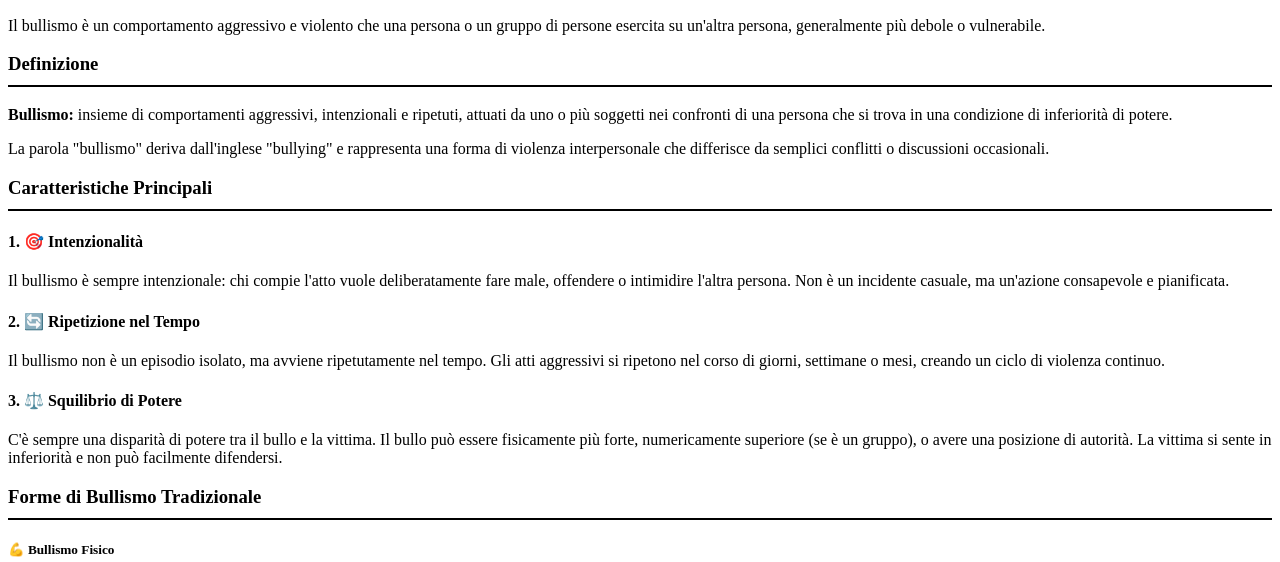
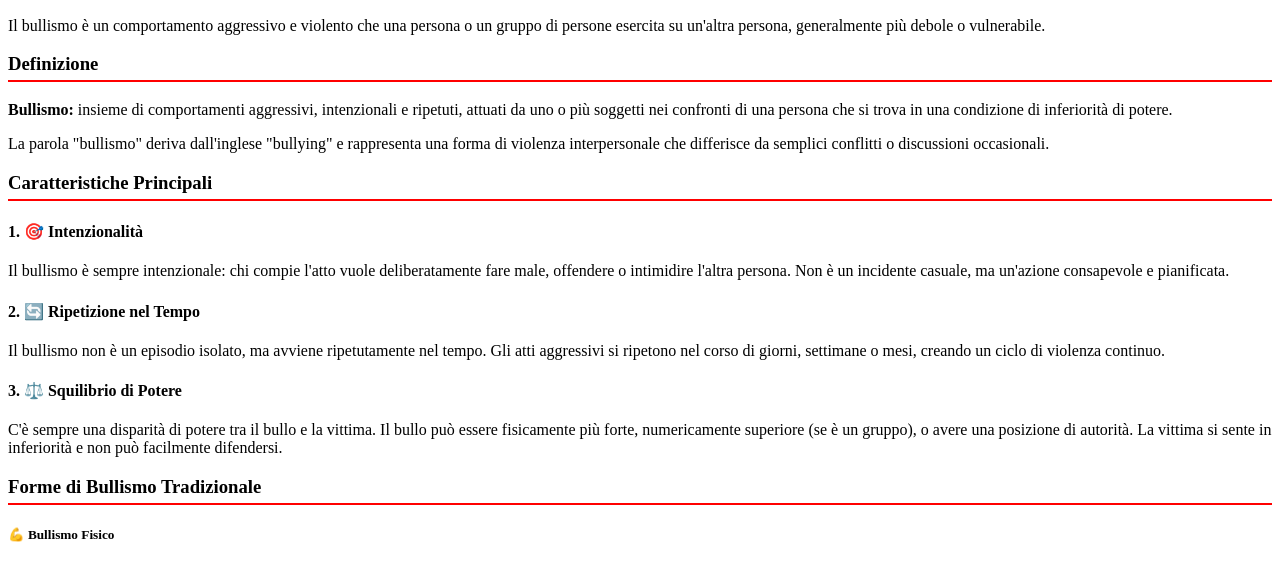
Before and after one commit to rnapoletano424-max/noalbullismo, a plain HTML site: page bullismo.html in a window 1280 px wide. Shown: the part 226-788 px from the top of the page. Drawn offline with Linux system fonts and the light colour scheme.

```diff
--- a/styles.css
+++ b/styles.css
@@ -4,7 +4,7 @@
     width: 100%;
     height: 2px;
     background: #000;
-  margin: 10px 0;
+    margin-top: 5px;
 }
 
 .content-section h3::after {
@@ -12,6 +12,6 @@
     display: block;
     width: 100%;
     height: 2px;
-  background: #000;
-  margin: 10px 0;
+    background: #f00;
+    margin-top: 5px;
 }
```
Lines whose indentation alone changed are shown as unchanged.
